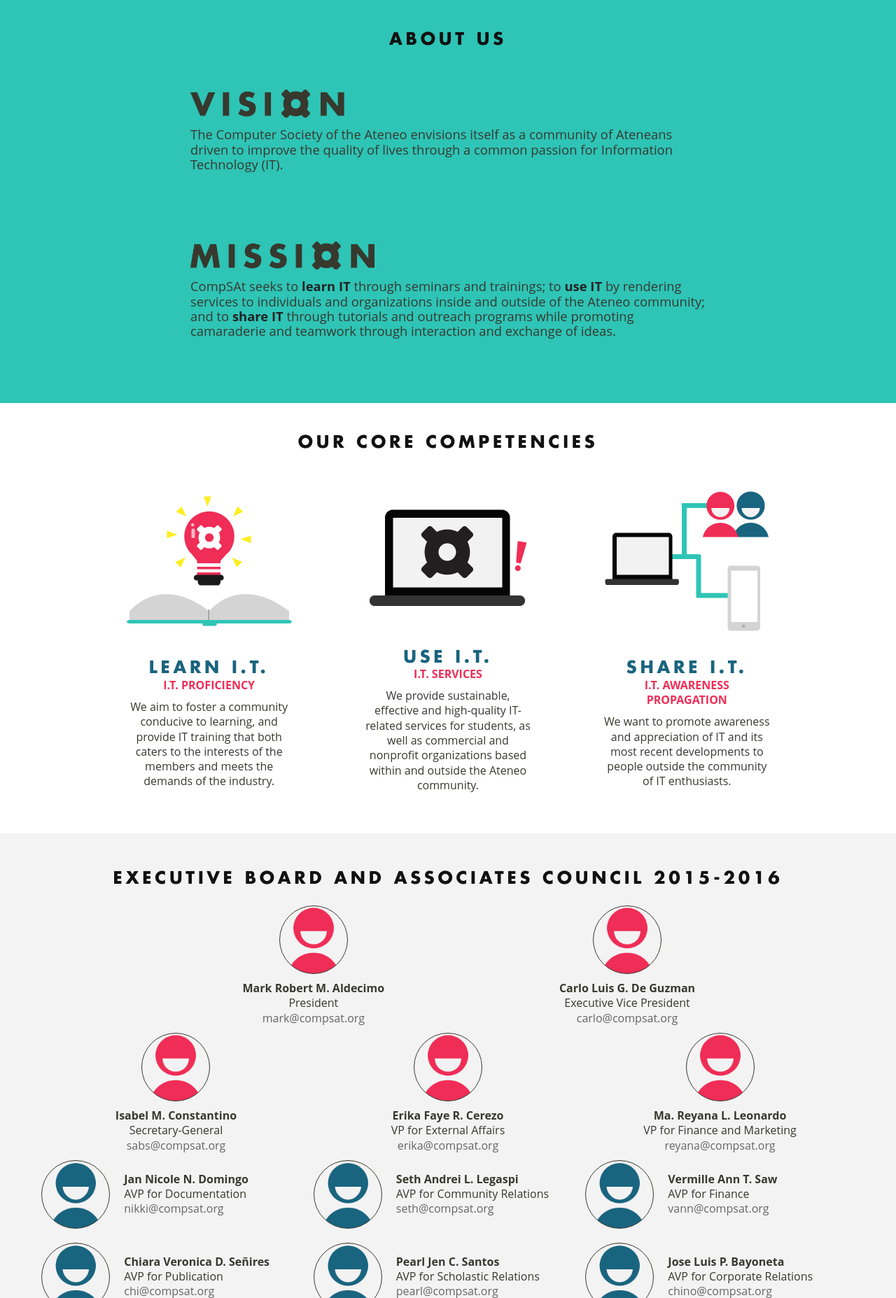
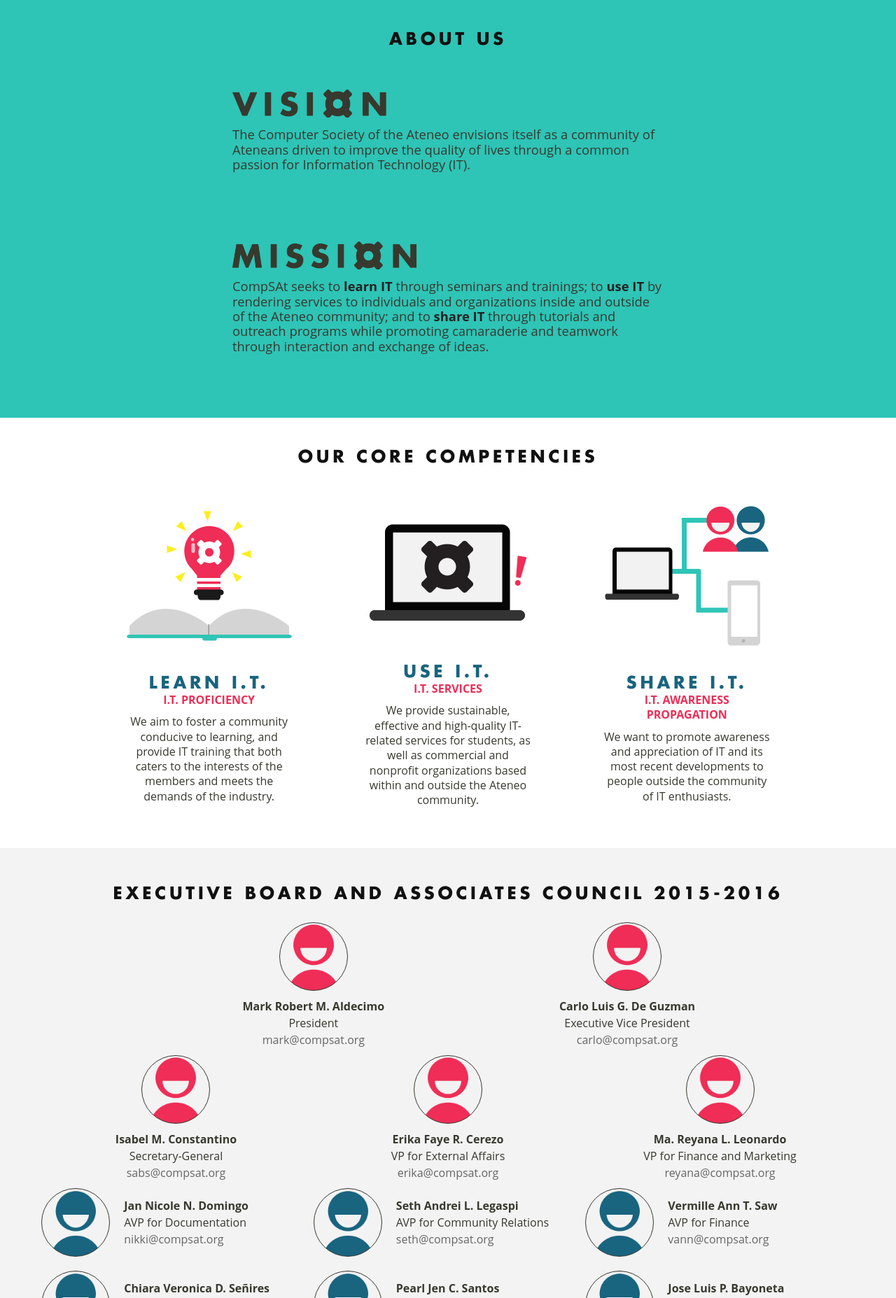
Before and after one commit to RIanDeLaCruz/CompSite2015-2016, a PHP site: page /aboutus.html in a window 1280 px wide. Shown: the part 80-1935 px from the top of the page at 70% size. Run offline with PHP 8.4, Linux system fonts and the light colour scheme.

Commit message:
Fixed formatting for EB+AC layout and centering of certain elements

```diff
--- a/css/style.css
+++ b/css/style.css
@@ -104,7 +104,7 @@
 		#head_content .content_div article {
 			margin: 0;
 			padding: 0;
-			width: 40em;
+			/*width: 40em;*/
 		}
 
 	nav ul {
@@ -289,6 +289,7 @@
 
 .flex-container {
 	padding: 2.5em 1.5em;
+	margin: 0 auto;
 	max-width: 80em;
 	display: -webkit-flex;
 	display: -ms-flexbox;
@@ -398,7 +399,9 @@
 }
 
  .welcome-text {
- 	width: 25em;
+ 	/*width: 40rem;*/
+ 	/*height: 30rem;*/
+ 	width: 400px;
  	height: 300px;
  	margin-top: 2%;
  	display: -webkit-flex;
@@ -416,7 +419,8 @@
  }
 
  	.welcome-text > h2 {
- 		margin: 0;
+ 		margin: 5px;
+ 		/*font-size: 2em;*/
  	}
 
  	.welcome-text > img {
@@ -426,6 +430,7 @@
  	.welcome-text > p {
  		margin: 5px 10%;
  		text-align: justify;
+ 		/*font-size: 1.45em;*/
  		line-height: 1.25;
  	}
 
@@ -480,7 +485,7 @@
 	}
 
 #sponsors_div {
-	padding: 4em 1em;
+	/*padding: 4em 1em;*/
 }
 
 #sponsors_div {	background-color: #F3F3F3; }
@@ -602,7 +607,7 @@
  }
 
  .intro_text {
- 	width: 30em;
+ 	width: 10em;
  	margin: 8em 0 8em 0;
  	-webkit-align-self: center;
  	    -ms-flex-item-align: center;
@@ -693,7 +698,7 @@
  	-webkit-align-items: center;
  	    -ms-flex-align: center;
  	        align-items: center;
- 	margin: 20px 0;
+ 	margin: 20px auto;
  }
 
  	#mission {
@@ -714,7 +719,7 @@
  	#vision .intro_text,
  	#mission .intro_text {
  		font-size: 1.15em;
- 		width: 400px;
+ 		width: 50%;
  	}
 
  	#vision .intro_text p,
@@ -774,6 +779,7 @@
 
 #eb-ac {
 	background-color: #F3F3F3;
+	line-height: 150%;
 }
 
 	#eb-ac .circle_icon {
```
